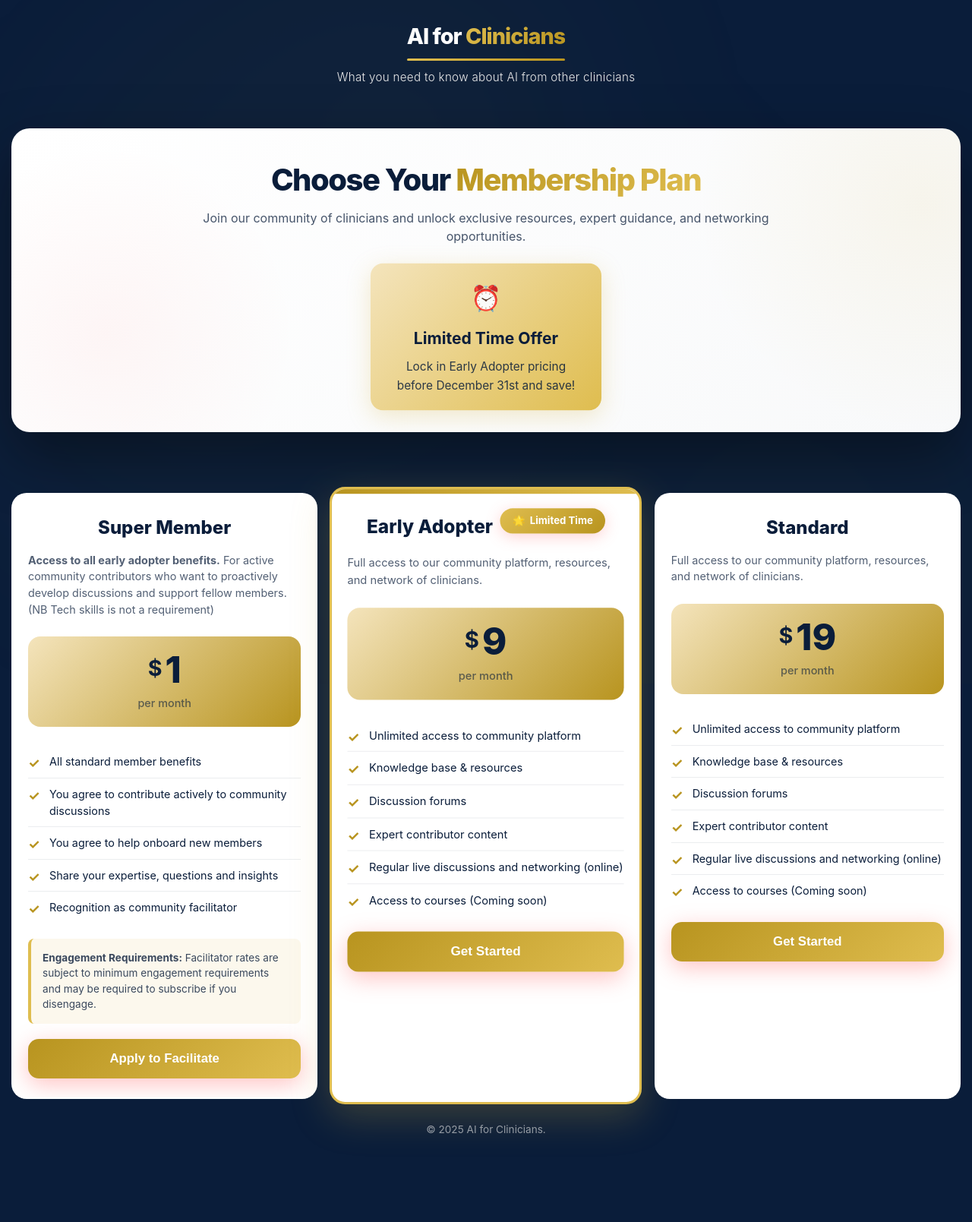
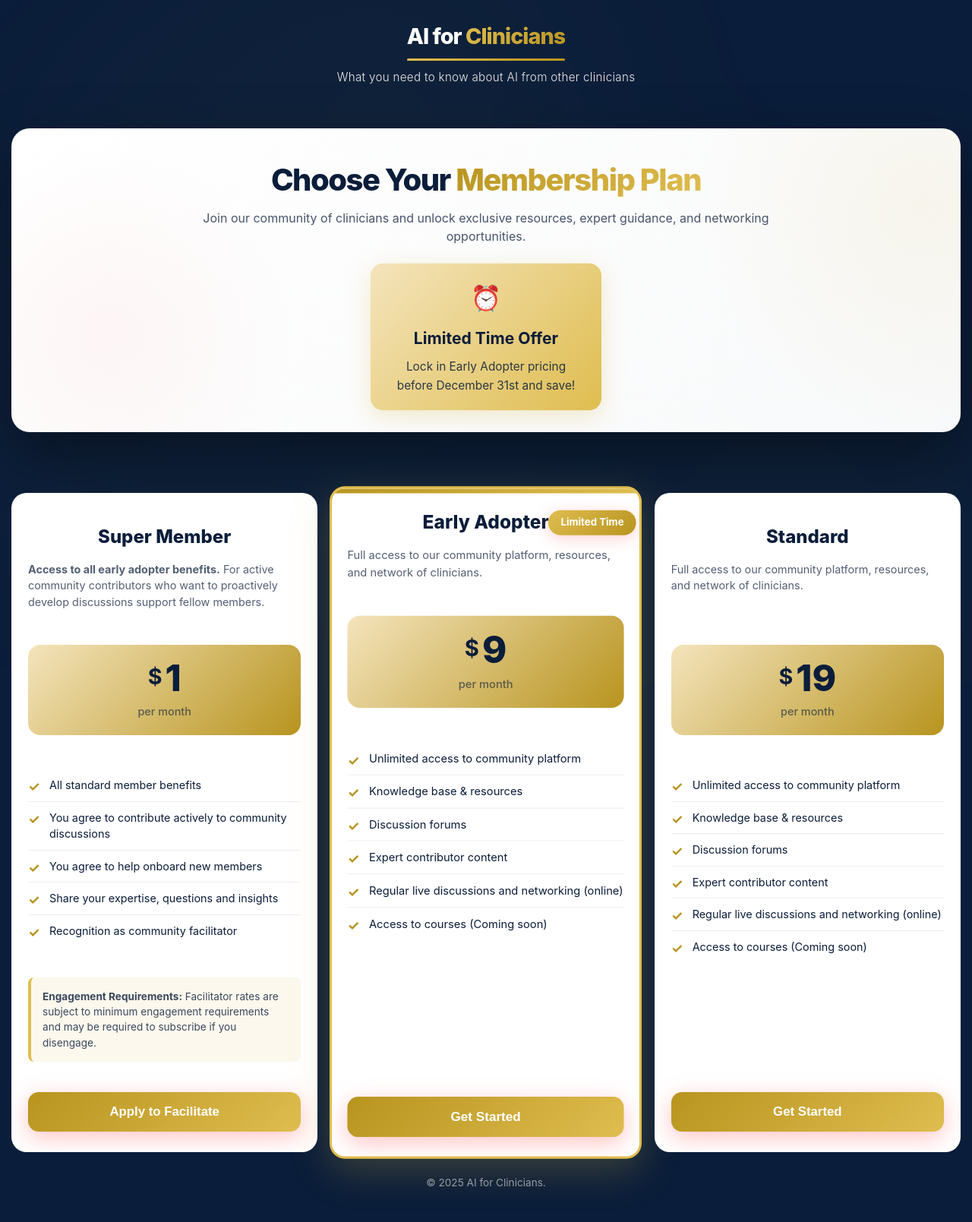
Before and after one commit to keisler-au/aiforclin, a Jekyll site: the page built from community/memberships.html, in a window 1280 px wide. Shown: the whole page at 76% size. Built offline with Jekyll 4.4.1, drawn with Linux system fonts in a browser that asks for light colours; before the commit the page ends 1538 px from its top, so only the background shows below that.

Commit message:
membership-layout-uplift

```diff
--- a/community/memberships.html
+++ b/community/memberships.html
@@ -19,10 +19,12 @@ title: Choose Your Membership
 <section class="c-features" aria-label="Membership plans">
     <article class="c-feature">
         <header class="card-header">
-            <div class="header-title">
+            <div class="header-title margin-top">
                 <h3 id="super-member-plan">Super Member</h3>
             </div>
-            <p aria-describedby="super-member-plan"><strong>Access to all early adopter benefits.</strong> For active community contributors who want to proactively develop discussions and support fellow members. (NB Tech skills is not a requirement)</p>
+            <p aria-describedby="super-member-plan" class="card-header-subtext"><strong>Access to all early adopter benefits.</strong>
+                For active community contributors who want to proactively develop discussions
+                support fellow members.</p>
         </header>
 
         <div class="price-container">
@@ -46,15 +48,16 @@ title: Choose Your Membership
             <p><strong>Engagement Requirements:</strong> Facilitator rates are subject to minimum engagement requirements and may be required to subscribe if you disengage.</p>
         </footer>
 
-        <button class="c-submit-button" type="button">Apply to Facilitate</button>
+        <div class="c-button-wrapper">
+            <button class="c-submit-button" type="button">Apply to Facilitate</button>
+        </div>
     </article>
 
     <article class="c-feature featured">
         <header class="card-header">
             <div class="header-title">
                 <h3 id="memberPlanTitle">Early Adopter</h3>
-                <span class="c-badge" id="planBadge">
-                    <span id="planBadgeIcon">🌟</span>
+                <span class="c-badge limited-badge-position" id="planBadge">
                     <span id="planBadgeText">Limited Time</span>
                 </span>
             </div>
@@ -79,15 +82,17 @@ title: Choose Your Membership
             <li>Access to courses (Coming soon)</li>
         </ul>
 
-        <button class="c-submit-button" type="button">Get Started</button>
+        <div class="c-button-wrapper">
+            <button class="c-submit-button" type="button">Get Started</button>
+        </div>
     </article>
 
     <article class="c-feature">
         <header class="card-header">
-            <div class="header-title">
+            <div class="header-title margin-top">
                 <h3 id="memberPlanTitle">Standard</h3>
             </div>
-            <p aria-describedby="memberPlanTitle">Full access to our community platform, resources, and network of clinicians.</p>
+            <p aria-describedby="memberPlanTitle"  class="card-header-subtext">Full access to our community platform, resources, and network of clinicians.</p>
         </header>
 
         <div class="price-container">
@@ -108,6 +113,8 @@ title: Choose Your Membership
             <li>Access to courses (Coming soon)</li>
         </ul>
 
-        <button class="c-submit-button" type="button">Get Started</button>
+        <div class="c-button-wrapper">
+            <button class="c-submit-button" type="button">Get Started</button>
+        </div>
     </article>
 </section>
--- a/community/styles/main-community.css
+++ b/community/styles/main-community.css
@@ -225,6 +225,8 @@ body {
 }
 
 .c-feature {
+    display: flex;
+    flex-direction: column;
     padding: 25px 20px;
     background: var(--background-light);
     border-radius: 20px;
@@ -485,7 +487,8 @@ select:focus {
     position: relative;
     display: inline-block;
     width: 100%;
-    margin-top: 20px;
+    margin-top: auto;
+    padding-top: 20px;
 }
 
 .c-submit-button {
--- a/community/styles/memberships.css
+++ b/community/styles/memberships.css
@@ -57,12 +57,20 @@
     color: var(--text-dark);
 }
 
+.header-title.margin-top {
+    margin-top: 12px;
+}
+
 .card-header p {
     color: var(--text-dark);
     opacity: 0.7;
     font-size: 0.9rem;
     line-height: 1.5;
     margin: 0;
+}
+
+.card-header-subtext {
+    min-height: 65px;
 }
 
 /* Price Container */
@@ -108,6 +116,7 @@
     list-style: none;
     padding: 0;
     margin: 20px 0;
+    flex-grow: 1;
 }
 
 .features-list li {
@@ -155,6 +164,12 @@
 }
 
 /* Featured Plan */
+.c-badge.limited-badge-position {
+    position: absolute;
+    top: 28px;
+    right: 5px;
+}
+
 .c-feature.featured {
     border: 3px solid var(--primary-accent);
     box-shadow: 0 15px 50px rgba(212, 175, 55, 0.25);
```
